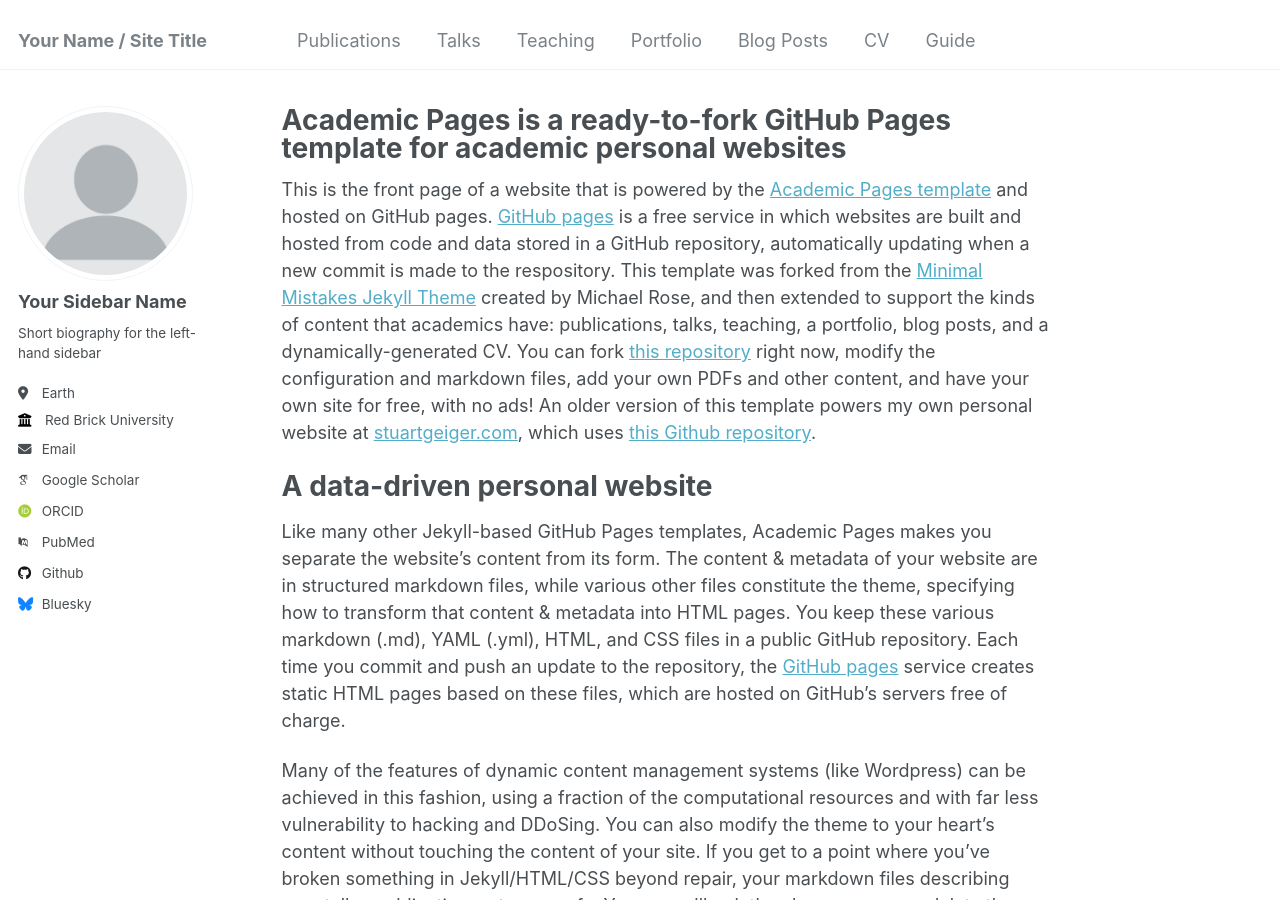
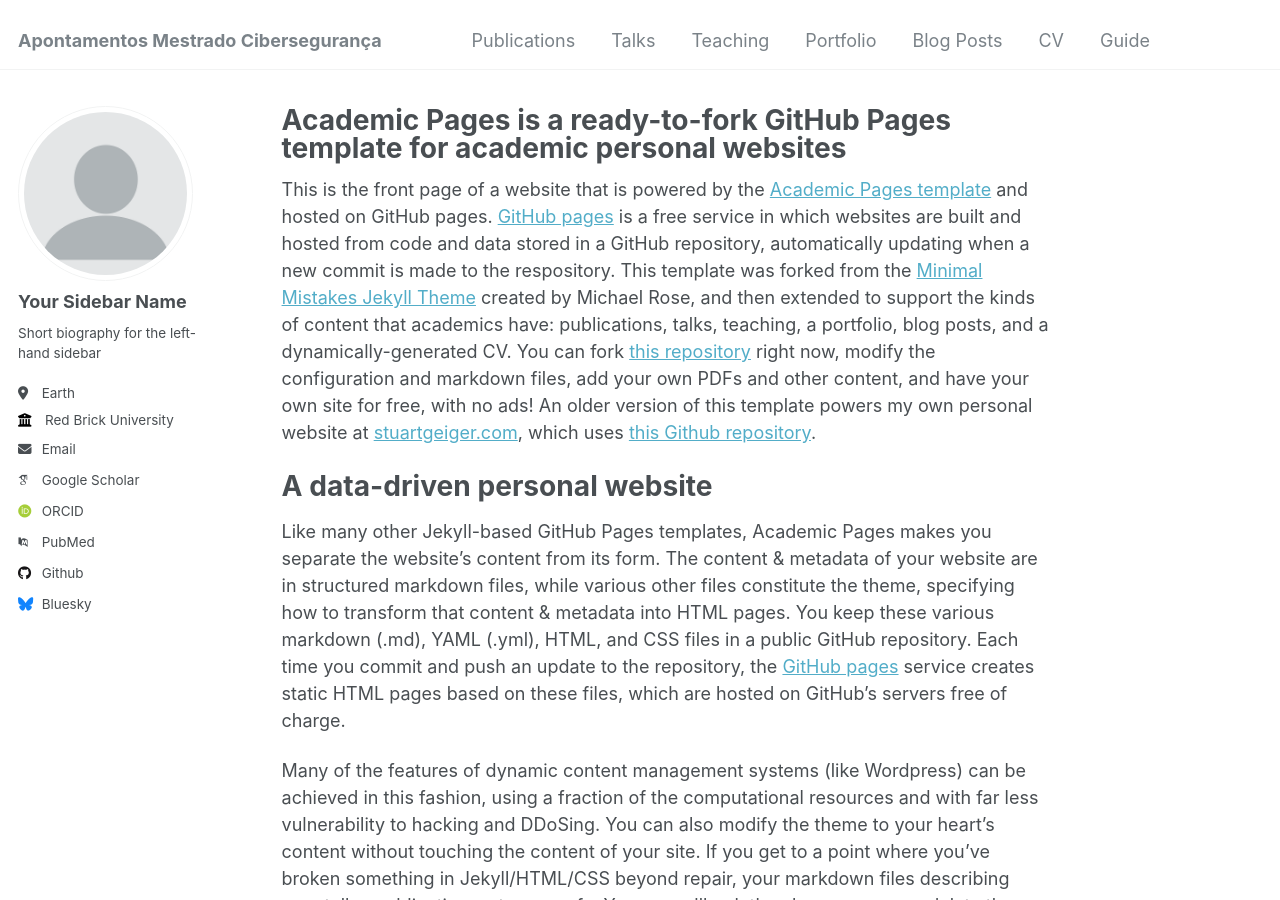
Before and after one commit to V1dal9/mcs_github.io, a Jekyll site: the page built from _pages/about.md, in a window 1280 px wide and 900 px high. Built offline with Jekyll 4.4.1, drawn with Linux system fonts in a browser that asks for light colours; some web fonts are replaced.

Commit message:
Change the name of the site.

```diff
--- a/_config.yml
+++ b/_config.yml
@@ -8,7 +8,7 @@
 
 # Basic Site Settings
 locale                   : "en-US"
-title                    : "Your Name / Site Title"
+title                    : "Apontamentos Mestrado Cibersegurança"
 title_separator          : "-"
 name                     : &name "Your Name"
 description              : &description "personal description"
```
